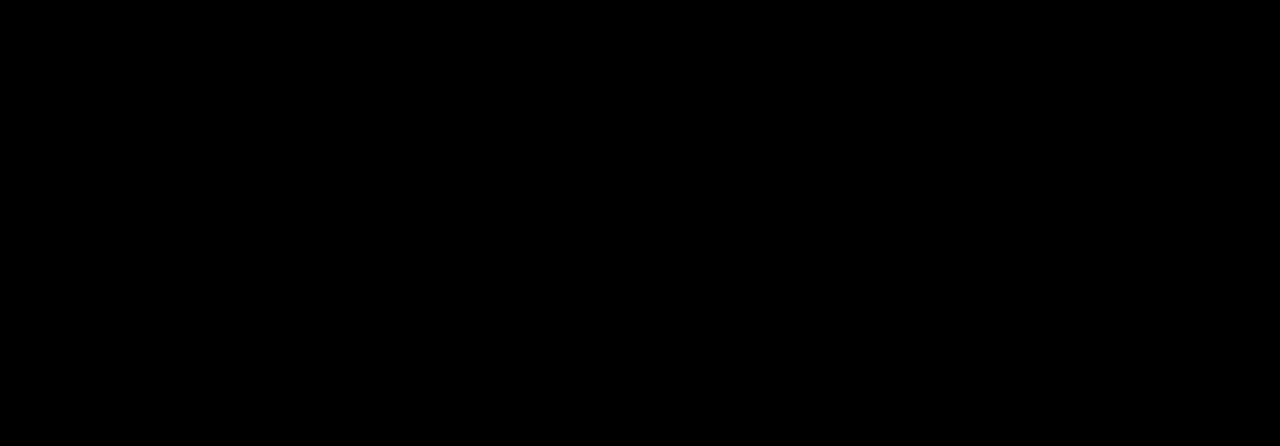
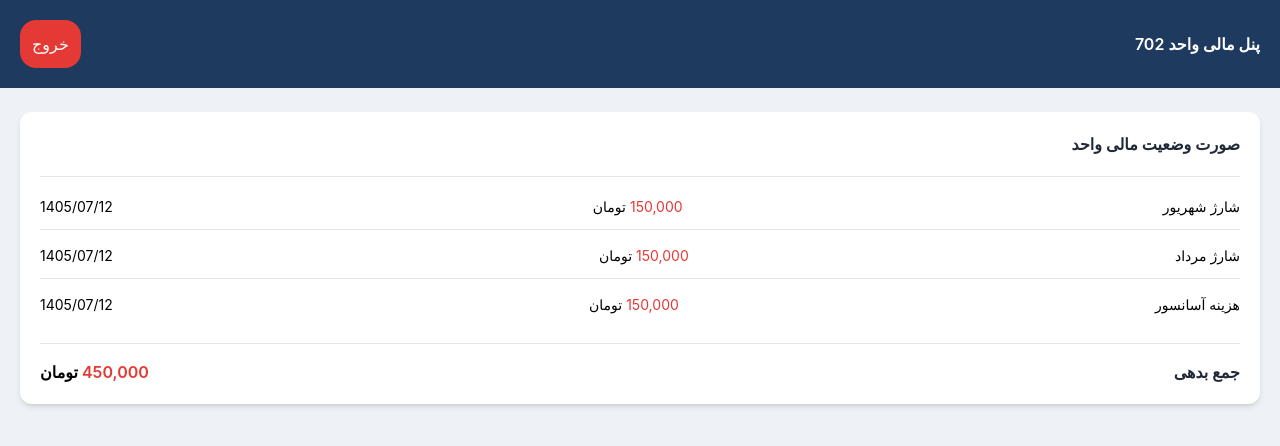
Before and after one commit to amirian515/building-management, a React (Vite) app: page /resident/dashboard in a window 1280 px wide. Before the commit this address had no page. Shown: the top 446 px of the page. Built offline with nearby package versions, Linux system fonts and the light colour scheme.

Commit message:
debt cart

```diff
--- a/src/App.tsx
+++ b/src/App.tsx
@@ -1,5 +1,6 @@
 import { BrowserRouter, Routes, Route } from "react-router-dom"
 import ResidentLogin from "./pages/resident/ResidentLogin"
+import ResidentDashboard from "./pages/resident/ResidentDashboard"
 
 function App() {
   return (
@@ -9,6 +10,9 @@
           path="/resident/login"
           element={<ResidentLogin/>}
         />
+        <Route
+        path="/resident/dashboard"
+        element={<ResidentDashboard/>}/>
       </Routes>
     </BrowserRouter>
   )
--- a/src/index.css
+++ b/src/index.css
@@ -1,8 +1,26 @@
 @import "tailwindcss";
+@theme {
+  --color-primary: #1e3a5f;
+  --color-primary-dark: #162e4a;
 
+  --color-background: #EEF1F5;
+  --color-surface: #ffffff;
+
+  --color-text: #1f2937;
+  --color-text-muted: #6b7280;
+  --color-border: #e5e7eb;
+
+  --color-danger: #e53935;
+  --color-danger-light: #fdecec;
+
+  --color-success: #3e8e6b;
+  --color-success-light: #eaf6ef;
+
+  --color-warning: #d4a72c;
+}
 
 
 body {
   margin: 0;
-   background-color: black;
+   background-color: #F5F6F8;
 }
--- /dev/null
+++ b/src/pages/resident/ResidentDashboard.tsx
@@ -0,0 +1,67 @@
+function ResidentDashboard (){
+     const debts =[{
+        id:1,
+        title:"شارژ شهریور",
+        amount:150000
+        ,date:"1405/07/12"},
+        {
+        id:2,
+        title:"شارژ مرداد",
+        amount:150000
+        ,date:"1405/07/12"},
+        {
+        id:3,
+        title:" هزینه آسانسور",
+        amount:150000
+        ,date:"1405/07/12"}
+     ]
+     const totalDebt = debts.reduce((acc ,item) =>{
+        return(
+            acc+item.amount
+        )
+     },0)
+    return(
+        <section className="bg-background min-h-screen space-y-6">
+            <header className="flex justify-between items-center bg-primary p-5 ">
+            <button className="p-3 bg-danger rounded-2xl text-white">خروج</button>
+            <h1 className="font-semibold text-white">پنل مالی واحد 702</h1>
+            </header>
+            <div className="mx-5 px-5 pb-5  border-border bg-surface rounded-xl shadow-md">
+                <h1 className="text-right border-b border-border py-5 text-text font-semibold text-base">صورت وضعیت مالی واحد</h1>
+                <div className="flex flex-col justify-between gap-1 text-sm py-2" >
+                    {debts.map((debt)=>{
+                    return(
+                    <div
+                    key={debt.id}
+                    className=" flex justify-between py-3 border-b border-border last:border-b-0 ">
+                        <p>{debt.date}</p>
+                        <span className="flex gap-1">
+                            <p>تومان</p>
+                            <p className="text-danger">{debt.amount.toLocaleString()}</p>
+
+                        </span>
+                        <p className="">{debt.title}</p>
+                    </div>)
+                    })}
+
+                </div>
+                    <div className=" flex justify-between border-t border-border pt-4 mt-2 ">
+                        <span className="flex gap-1 font-semibold">
+                          <p>تومان</p>
+                          <p className="text-danger ">{totalDebt.toLocaleString()}</p>
+                        </span>
+                        <h1 className="text-text font-semibold">جمع بدهی</h1>
+            </div>
+            </div>
+
+
+
+
+
+        </section>
+
+
+    )
+
+}
+export default ResidentDashboard
```
